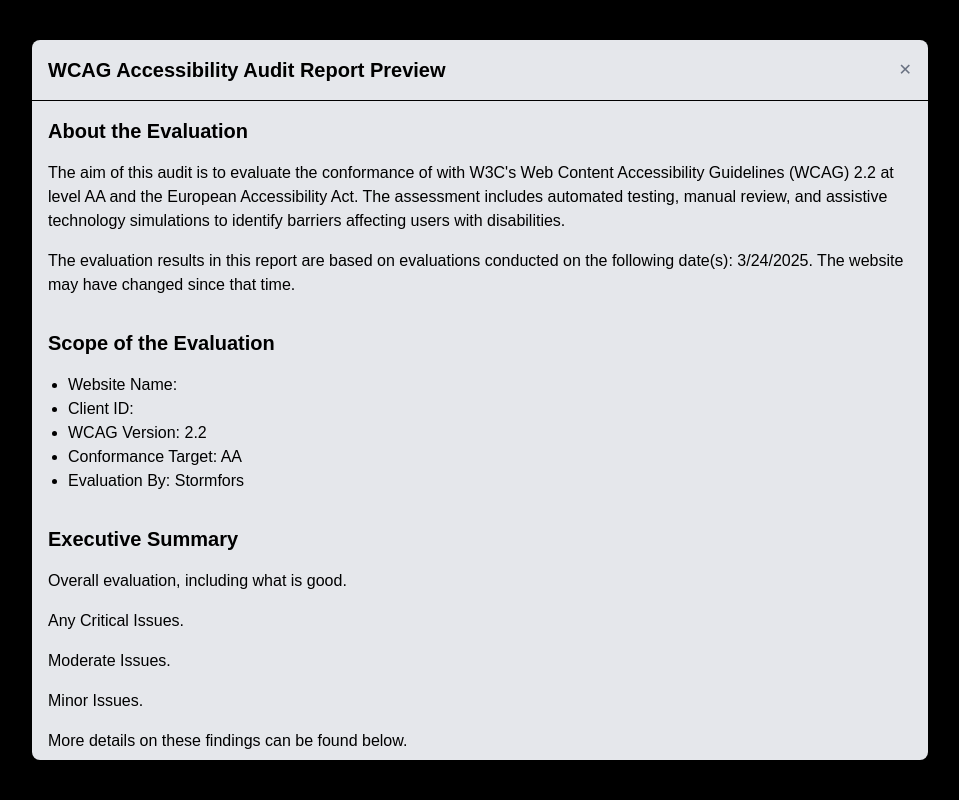
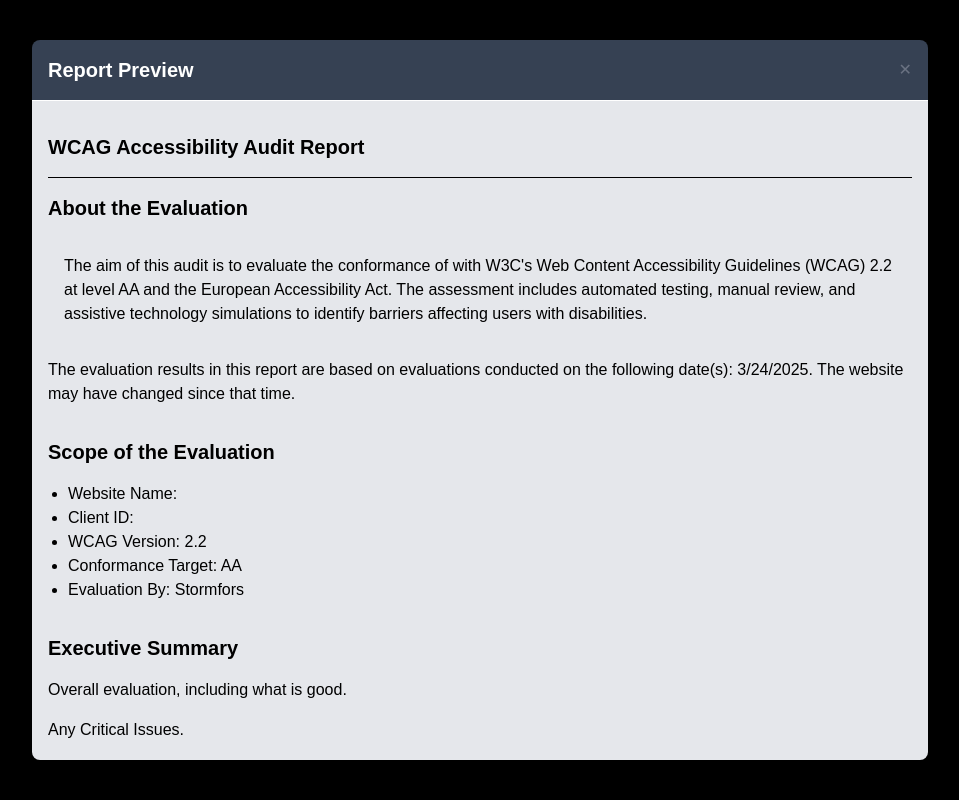
Before and after one commit to hanna-fmw/wcag-compliance-tracker, a Next.js app: page / in a window 1280 px wide. Both pictures are taken after a click on the button "Export Audit". Shown: the top 800 px of the page, without its empty margins (160-1119 px from the left). Built offline with nearby package versions, Linux system fonts and the light colour scheme.

Commit message:
Update ReportPreview component styles for better visual hierarchy and accessibility, including background color changes and improved section headings.

```diff
--- a/app/components/ReportPreview.js
+++ b/app/components/ReportPreview.js
@@ -87,8 +87,8 @@ export default function ReportPreview({ auditData, onClose }) {
 	return (
 		<div className='fixed inset-0 bg-black bg-opacity-50 flex items-center justify-center p-4 z-50'>
 			<div className='bg-gray-200 text-black rounded-lg max-w-4xl w-full max-h-[90vh] overflow-y-auto'>
-				<div className='p-4 border-b flex justify-between items-center'>
-					<h1 className='text-xl font-semibold'>WCAG Accessibility Audit Report Preview</h1>
+				<div className='p-4 border-b flex justify-between items-center bg-gray-700 text-white'>
+					<h1 className='text-xl font-semibold'>Report Preview</h1>
 					<button onClick={onClose} className='text-gray-500 hover:text-gray-700'>
 						✕
 					</button>
@@ -96,8 +96,12 @@ export default function ReportPreview({ auditData, onClose }) {
 
 				<div className='p-4' ref={reportRef}>
 					<section className='mb-8'>
+						<h1 className='text-xl font-semibold border-b py-4 mb-4'>
+							WCAG Accessibility Audit Report
+						</h1>
+
 						<h2 className='text-xl font-semibold mb-4'>About the Evaluation</h2>
-						<p className='mb-4'>
+						<p className='mb-4 p-4'>
 							The aim of this audit is to evaluate the conformance of {auditData.clientName} with
 							W3C's Web Content Accessibility Guidelines (WCAG) 2.2 at level AA and the European
 							Accessibility Act. The assessment includes automated testing, manual review, and
```
